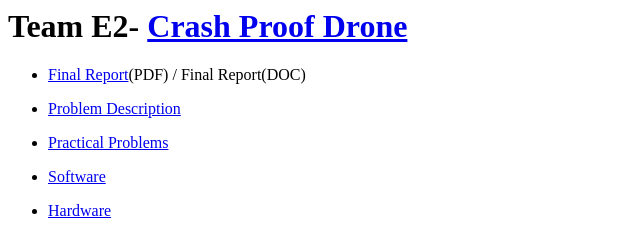
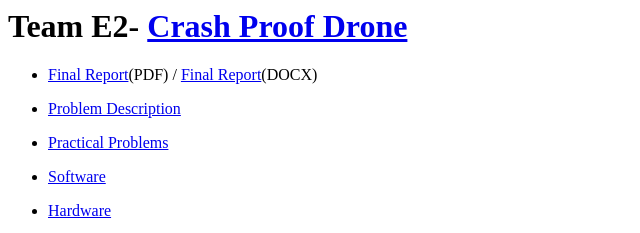
Before and after one commit to meeththakkar/CrashProofDrone, a plain HTML site: page report/index.html in a window 1280 px wide. Shown: the top 233 px of the page, 0-640 px from the left. Drawn offline with Linux system fonts and the light colour scheme.

Commit message:
report DOCX

```diff
--- a/report/index.html
+++ b/report/index.html
@@ -5,7 +5,7 @@
 	<title></title>
 	<meta name="generator" content="LibreOffice 5.1.6.2 (Linux)"/>
 	<meta name="created" content="00:00:00"/>
-	<meta name="changed" content="2017-04-30T15:02:08.876304528"/>
+	<meta name="changed" content="2017-04-30T15:24:25.538199901"/>
 	<meta name="created" content="00:00:00">
 	<meta name="changed" content="2017-04-30T12:45:48.685215458">
 	<meta name="created" content="00:00:00">
@@ -18,8 +18,8 @@
 </h1>
 <ul>
 	<li/>
-<p><a href="finalReport.pdf">Final Report</a>(PDF)   / Final
-	Report(DOC)</p>
+<p><a href="finalReport.pdf">Final Report</a>(PDF)   / <a href="finalReport.docx">Final
+	Report</a>(DOCX)</p>
 	<li/>
 <p><a href="problemDescription.html">Problem Description</a></p>
 	<li/>
```
Also changed, not shown: 1 other file.
